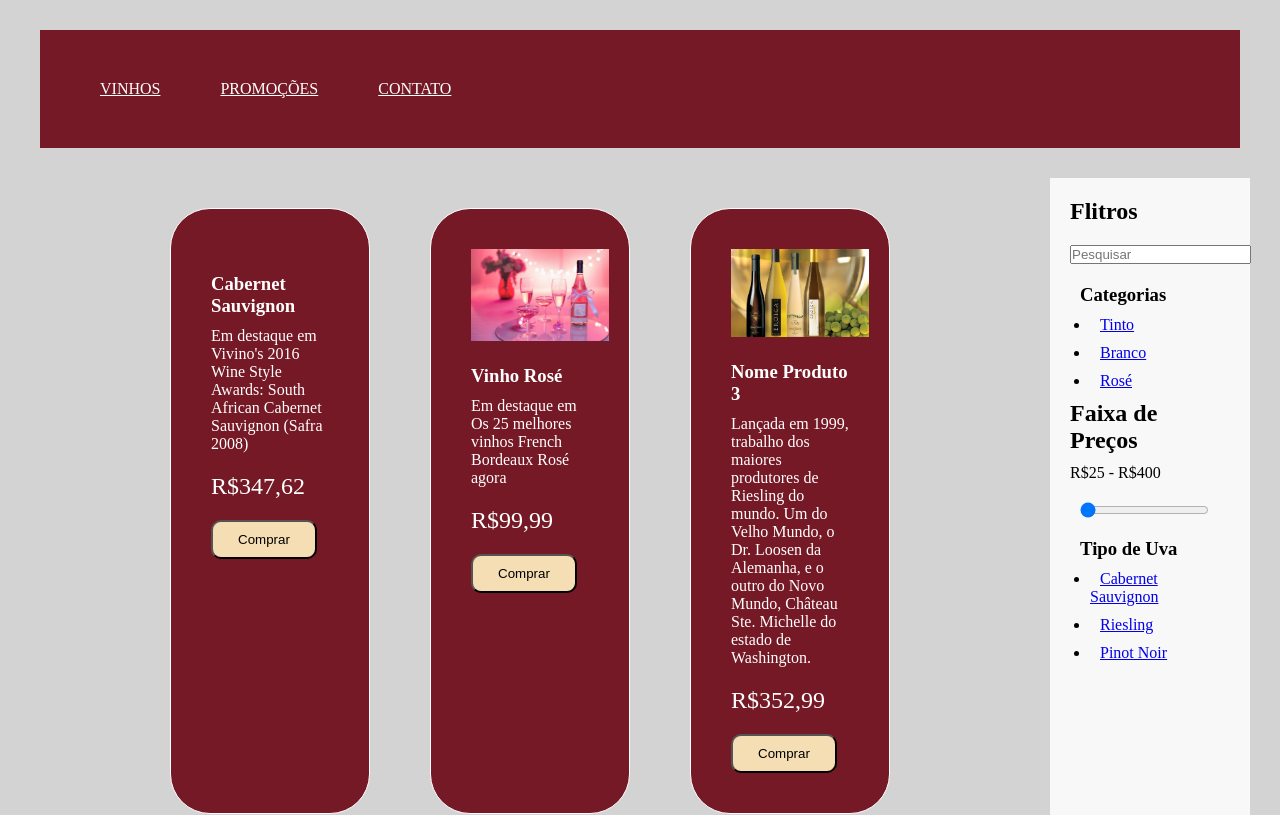
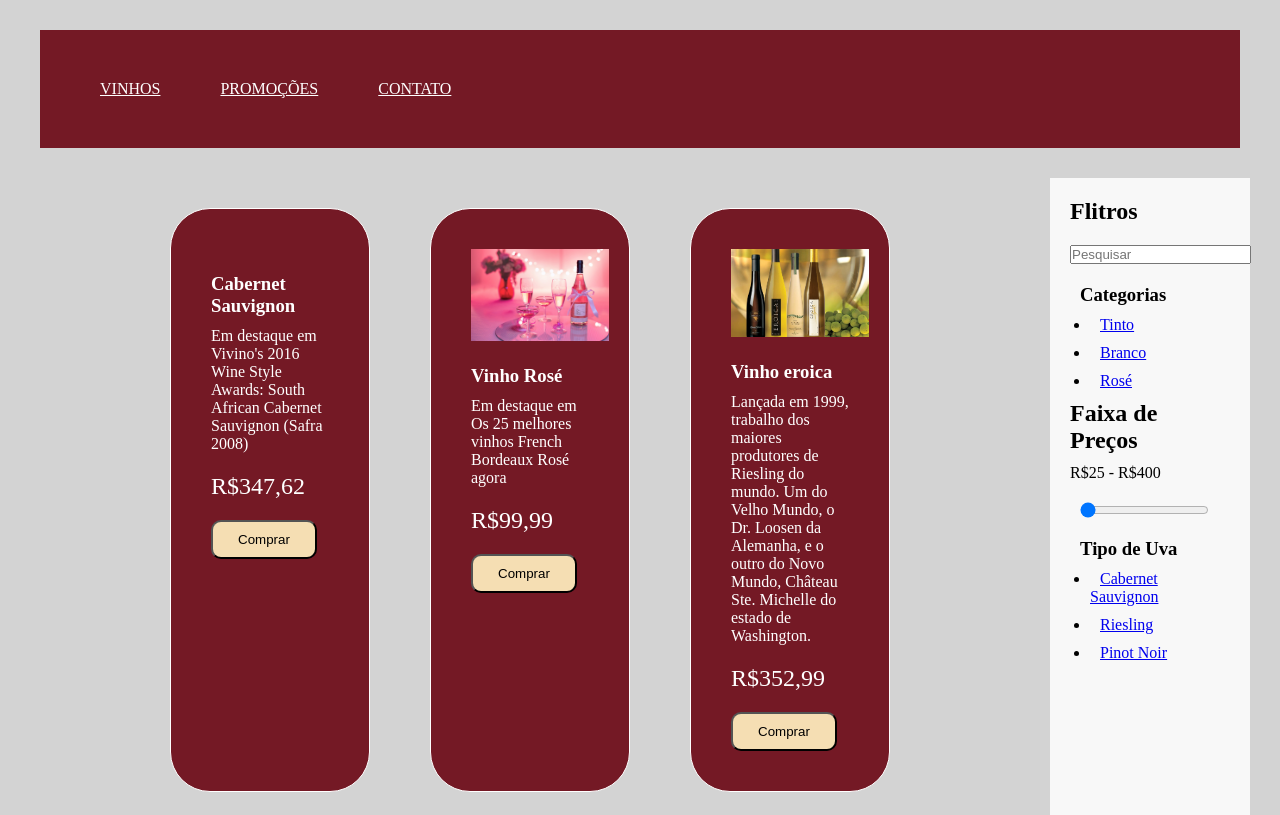
Before and after one commit to chalenge-1espg/cp1-front, a plain HTML site: page index.html in a window 1280 px wide. Shown: the top 815 px of the page. Drawn offline with Linux system fonts and the light colour scheme.

Commit message:
Colocando nome do produto 3

```diff
--- a/index.html
+++ b/index.html
@@ -42,7 +42,7 @@
 
                     <article class="produto">
                         <img src="./src/assests/vinho-eroica2.jpg" alt="" />
-                        <h3>Nome Produto 3</h3>
+                        <h3>Vinho eroica</h3>
                         <p>Lançada em 1999, trabalho dos maiores produtores de Riesling do mundo. Um do Velho Mundo, o Dr. Loosen da Alemanha, e o outro do Novo Mundo, Château Ste. Michelle do estado de Washington.</p>
                         <p class="preco">R$352,99</p>
                         <button type="submit">Comprar</button>
```
